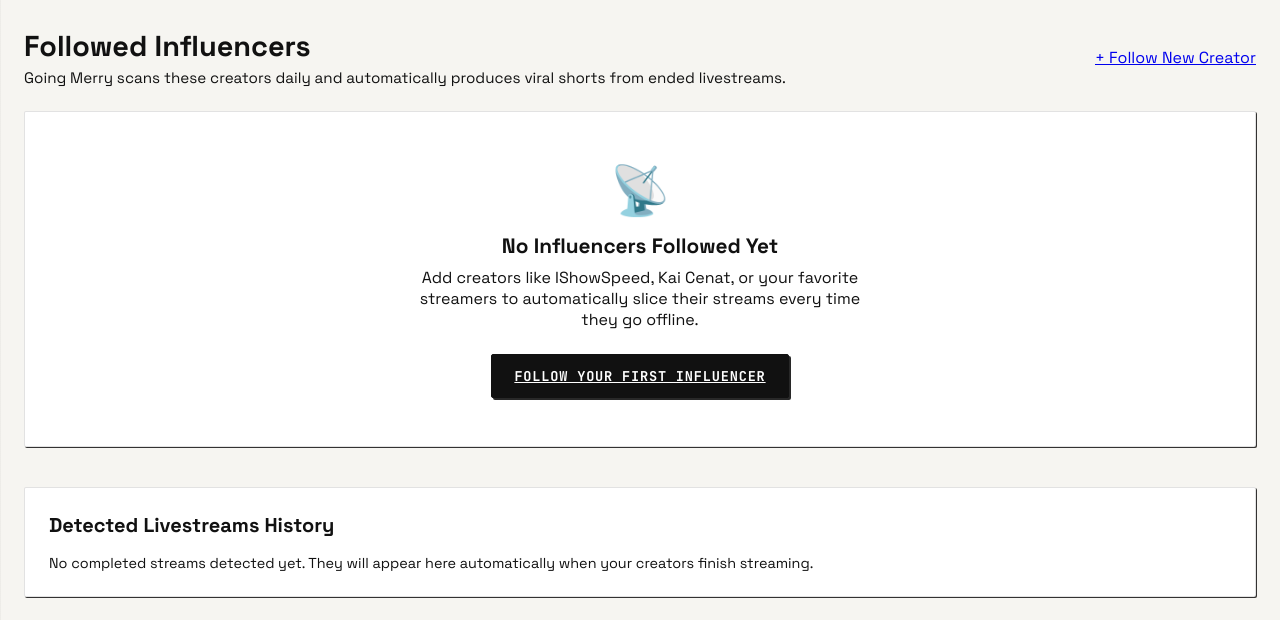
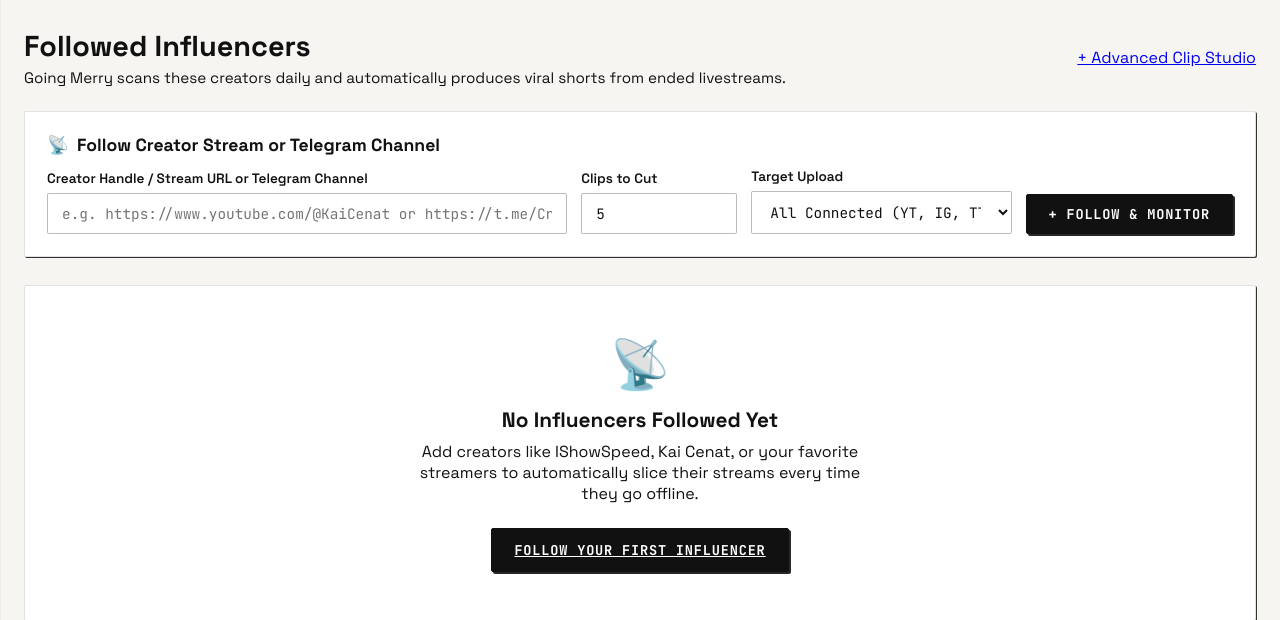
Before and after one commit to Madalior/ai-video-automation, a Flask app: page /influencers in a window 1280 px wide. Shown: the part 91-711 px from the top of the page. Run offline with Flask 3, Linux system fonts and the light colour scheme; the visitor is signed in with stand-in values (Sample User, id 1); data that the repository does not hold is empty.

Commit message:
feat: Add Telegram channel monitoring and influencer quick follow

```diff
--- a/web_app/routes/influencers.py
+++ b/web_app/routes/influencers.py
@@ -81,3 +81,40 @@ def delete_influencer(influencer_id):
     db.session.commit()
     flash(f"Unfollowed and removed {channel_name}.", "warning")
     return redirect(url_for("influencers.list_influencers"))
+
+
+@influencers_bp.route("/influencers/add", methods=["POST"])
+@login_required
+def add_influencer():
+    channel_url = request.form.get("channel_url", "").strip()
+    if not channel_url:
+        flash("Please enter a valid creator or channel URL.", "error")
+        return redirect(url_for("influencers.list_influencers"))
+
+    monitor = StreamMonitor()
+    meta = monitor.resolve_channel_metadata(channel_url)
+
+    existing = MonitoredInfluencer.query.filter_by(
+        user_id=current_user.id,
+        channel_url=meta["channel_url"]
+    ).first()
+
+    if not existing:
+        influencer = MonitoredInfluencer(
+            user_id=current_user.id,
+            channel_name=meta["channel_name"],
+            channel_handle=meta["channel_handle"],
+            channel_url=meta["channel_url"],
+            platform=meta["platform"],
+            num_clips=int(request.form.get("num_clips", 5)),
+            target_platform=request.form.get("target_platform", "all"),
+            auto_upload=True,
+            is_active=True
+        )
+        db.session.add(influencer)
+        db.session.commit()
+        flash(f"Started monitoring {meta['channel_name']} ({meta['platform'].title()})!", "success")
+    else:
+        flash(f"Already monitoring {existing.channel_name}.", "info")
+
+    return redirect(url_for("influencers.list_influencers"))
--- a/web_app/templates/influencers.html
+++ b/web_app/templates/influencers.html
@@ -10,7 +10,37 @@
       Going Merry scans these creators daily and automatically produces viral shorts from ended livestreams.
     </p>
   </div>
-  <a href="{{ url_for('clips.new_clip') }}" class="nav-btn">+ Follow New Creator</a>
+  <a href="{{ url_for('clips.new_clip') }}" class="nav-btn">+ Advanced Clip Studio</a>
+</div>
+
+<!-- Quick Follow Form -->
+<div class="glass-card" style="margin-bottom: 28px; padding: 22px;">
+  <div style="font-size: 1.1rem; font-weight: 700; margin-bottom: 12px; display: flex; align-items: center; gap: 8px;">
+    <span>📡</span> Follow Creator Stream or Telegram Channel
+  </div>
+  <form method="POST" action="{{ url_for('influencers.add_influencer') }}" style="display: flex; gap: 14px; flex-wrap: wrap; align-items: flex-end;">
+    <div style="flex: 2; min-width: 280px;">
+      <label style="display: block; font-size: 0.85rem; font-weight: 600; margin-bottom: 6px; color: var(--text-muted);">Creator Handle / Stream URL or Telegram Channel</label>
+      <input type="text" name="channel_url" class="form-input" placeholder="e.g. https://www.youtube.com/@KaiCenat or https://t.me/CryptoMedia" required style="width: 100%;">
+    </div>
+    <div style="flex: 0.6; min-width: 110px;">
+      <label style="display: block; font-size: 0.85rem; font-weight: 600; margin-bottom: 6px; color: var(--text-muted);">Clips to Cut</label>
+      <input type="number" name="num_clips" class="form-input" value="5" min="1" max="20" style="width: 100%;">
+    </div>
+    <div style="flex: 1; min-width: 160px;">
+      <label style="display: block; font-size: 0.85rem; font-weight: 600; margin-bottom: 6px; color: var(--text-muted);">Target Upload</label>
+      <select name="target_platform" class="form-input" style="width: 100%;">
+        <option value="all">All Connected (YT, IG, TT, FB)</option>
+        <option value="youtube">YouTube Shorts Only</option>
+        <option value="instagram">Instagram Reels Only</option>
+        <option value="tiktok">TikTok Only</option>
+        <option value="facebook">Facebook Only</option>
+      </select>
+    </div>
+    <div>
+      <button type="submit" class="btn-primary" style="padding: 10px 22px; white-space: nowrap;">+ Follow &amp; Monitor</button>
+    </div>
+  </form>
 </div>
 
 <!-- Influencers Grid -->
--- a/web_app/templates/new_clip.html
+++ b/web_app/templates/new_clip.html
@@ -16,17 +16,17 @@
 
       <!-- Video / Channel URL Input -->
       <div class="form-group">
-        <label class="form-label" for="source_url">YouTube / Twitch Stream or Channel URL</label>
+        <label class="form-label" for="source_url">Creator Stream, Channel, or Telegram URL</label>
         <input
           type="text"
           id="source_url"
           name="source_url"
           class="form-input"
-          placeholder="e.g. https://www.youtube.com/@IShowSpeed or stream watch link"
+          placeholder="e.g. https://www.youtube.com/@IShowSpeed, https://t.me/channel_name, or stream link"
           required
           autofocus
         >
-        <p class="form-hint">Paste either a live stream link, a completed VOD, or a channel handle (@creator).</p>
+        <p class="form-hint">Paste a YouTube/Twitch livestream, completed VOD, creator handle (@creator), or public Telegram channel (https://t.me/...).</p>
       </div>
 
       <!-- Follow Influencer Toggle Option -->
```
Also changed, not shown: clipper/core/stream_monitor.py (+28 -0 lines), home_wifi_gateway.py (+7 -1 lines).
